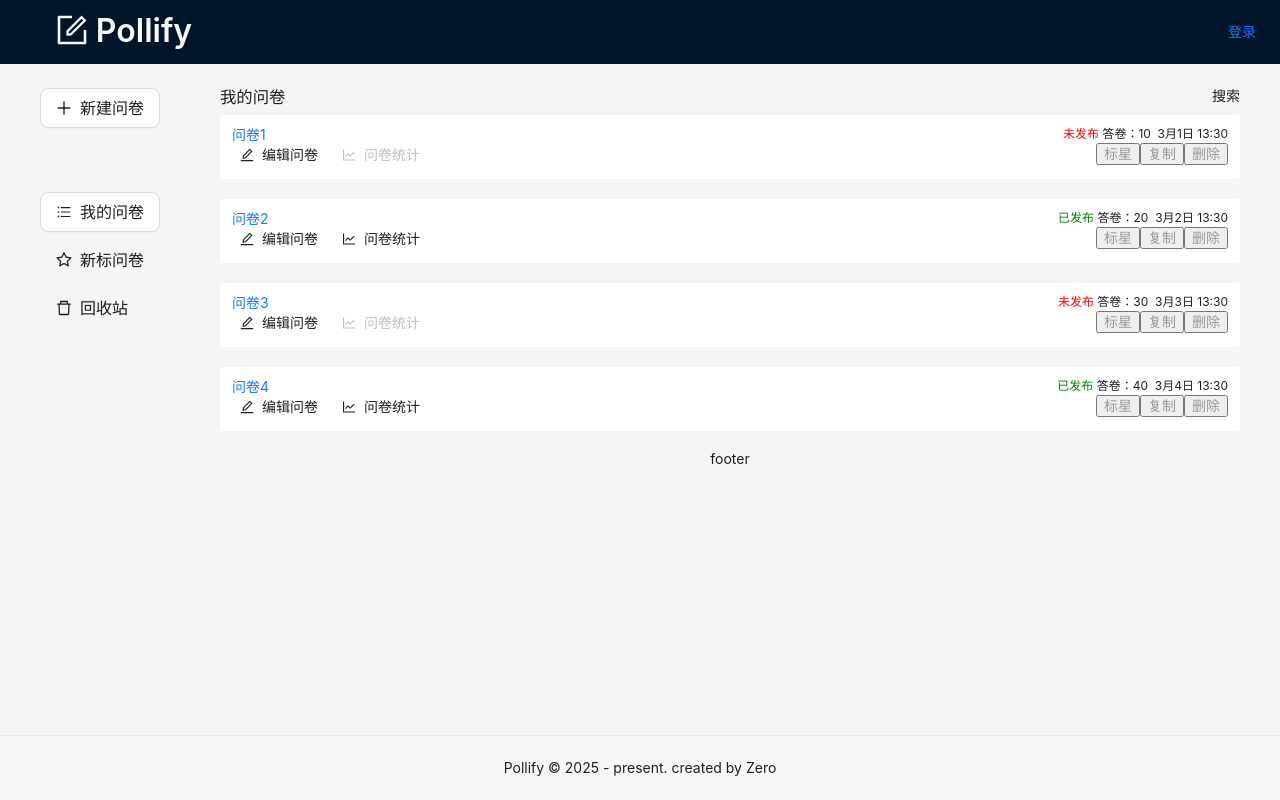
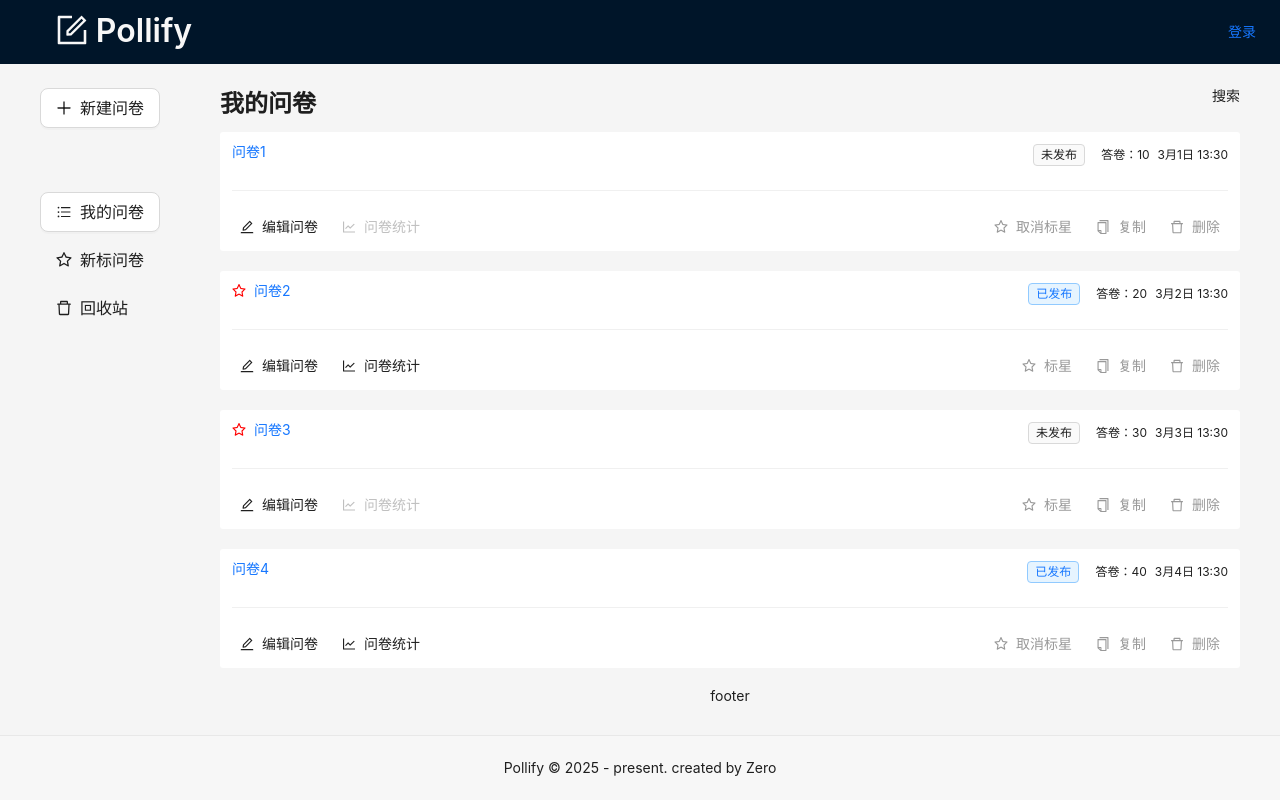
Before and after one commit to Eomnational/Pollify, a React (Vite) app: page /manage/list in a window 1280 px wide. Built offline with nearby package versions, Linux system fonts and the light colour scheme.

Commit message:
feat:完善QuestionCard组件

```diff
--- a/src/components/QuestionCard.tsx
+++ b/src/components/QuestionCard.tsx
@@ -1,6 +1,6 @@
 import React,{FC} from'react';
 import styles from './QuestionCard.module.scss';
-import { Button, Space, Divider, Tag, Popconfirm, Modal, message } from 'antd'
+import { Button, Space, Divider,  Tag, Popconfirm, Modal, message } from 'antd'
 import {
   EditOutlined,
   LineChartOutlined,
@@ -9,8 +9,8 @@ import {
   DeleteOutlined,
   ExclamationCircleOutlined
 } from '@ant-design/icons';
-import { useNavigate } from'react-router-dom';
-
+import { useNavigate,Link } from'react-router-dom';
+const { confirm } = Modal;
 type PropsType={
         _id: string,
         title: string,
@@ -24,19 +24,40 @@ type PropsType={
 const QuestionCard:FC<PropsType> = (props: PropsType) => {
     const {_id, title, isPublished, isStar, answerCount, createAt} = props;
     const nav=useNavigate();
+    function duplicate() {
+        message.success('复制成功');
+    }
+    function del() {
+      confirm({
+        title: '确定删除该问卷？',
+        icon: <ExclamationCircleOutlined />,
+        onOk: () => {
+          message.success('删除成功');
+        }
+      })
+
+    }
     return(
       <div className={styles.container} >
         <div className={styles.title}>
             <div className={styles.left}>
-                <a href='#'>{title}</a></div>
+
+                <Link to={isPublished ? `/question/stat/${_id}` : `/question/edit/${_id}`}>
+                <Space>
+                    {isStar &&<StarOutlined style={{color:'red'}}/>}
+                    {title}
+                </Space>
+              </Link>
+                </div>
             <div className={styles.right}>
-                {isPublished ?(<span style={{color:'green'}}>已发布</span>) : (<span style={{color:'red'}}>未发布</span>)}
-                &nbsp;
+              <Space>
+              {isPublished ?(<Tag color='processing'>已发布</Tag>) : (<Tag >未发布</Tag>)}
                 <span>答卷：{answerCount} </span>
-                &nbsp;
                 <span>{createAt}</span>
-                </div>
+              </Space>
+             </div>
         </div>
+        <Divider />
         <div className={styles['button-container']}>
             <div className={styles.left}>
                <Space>
@@ -60,9 +81,23 @@ const QuestionCard:FC<PropsType> = (props: PropsType) => {
                </Space>
                </div>
             <div className={styles.right}>
-                <button>标星</button>
-                <button>复制</button>
-                <button>删除</button>
+              <Space>
+              <Button type='text' icon={<StarOutlined /> } size='small'>{isStar ? '标星' : '取消标星'}</Button>
+              <Popconfirm
+              title="确定复制该问卷？"
+              okText="确定"
+              cancelText="取消"
+              onConfirm={duplicate}
+            >
+              <Button type="text" icon={<CopyOutlined />} size="small">
+                复制
+              </Button>
+            </Popconfirm>
+            <Button type="text" icon={<DeleteOutlined />} size="small" onClick={del}>
+              删除
+            </Button>
+              </Space>
+
             </div>
         </div>
     </div>
--- a/src/pages/manage/List.tsx
+++ b/src/pages/manage/List.tsx
@@ -1,7 +1,10 @@
 import React,{FC,useState} from'react';
 import QuestionCard from '../../components/QuestionCard';
 import styles from './common.module.scss';
+import { Typography } from 'antd';
 
+
+const { Title } = Typography;
  const rawQuestionList = [
     {
         _id: 'q1',
@@ -44,7 +47,7 @@ const List:FC = () => {
     <>
     <div className={styles.header}>
         <div className={styles.left}>
-            <h3>我的问卷</h3>
+            <Title level={3}>我的问卷</Title>
         </div>
         <div className={styles.right}>搜索</div>
     </div>
--- a/src/pages/manage/Star.tsx
+++ b/src/pages/manage/Star.tsx
@@ -9,4 +9,4 @@ const Star:FC = () => {
 
 
 
-  export default Star;
+export default Star;
--- /dev/null
+++ b/src/services/ajax.ts
@@ -0,0 +1 @@
+import axios from "axios";
```
